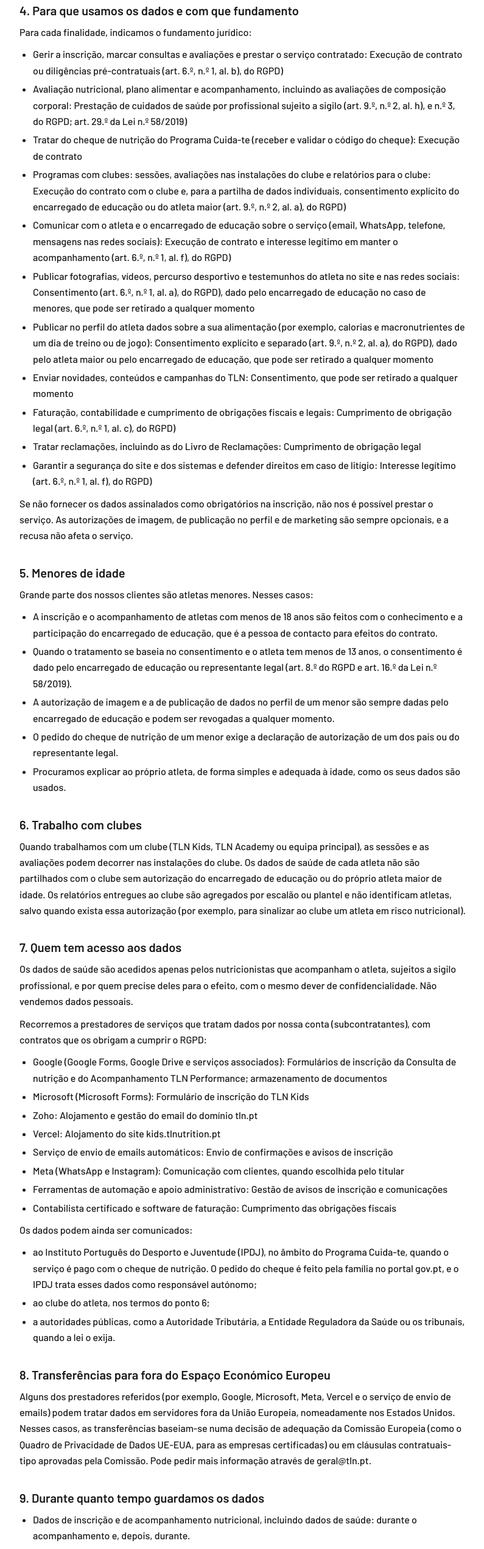
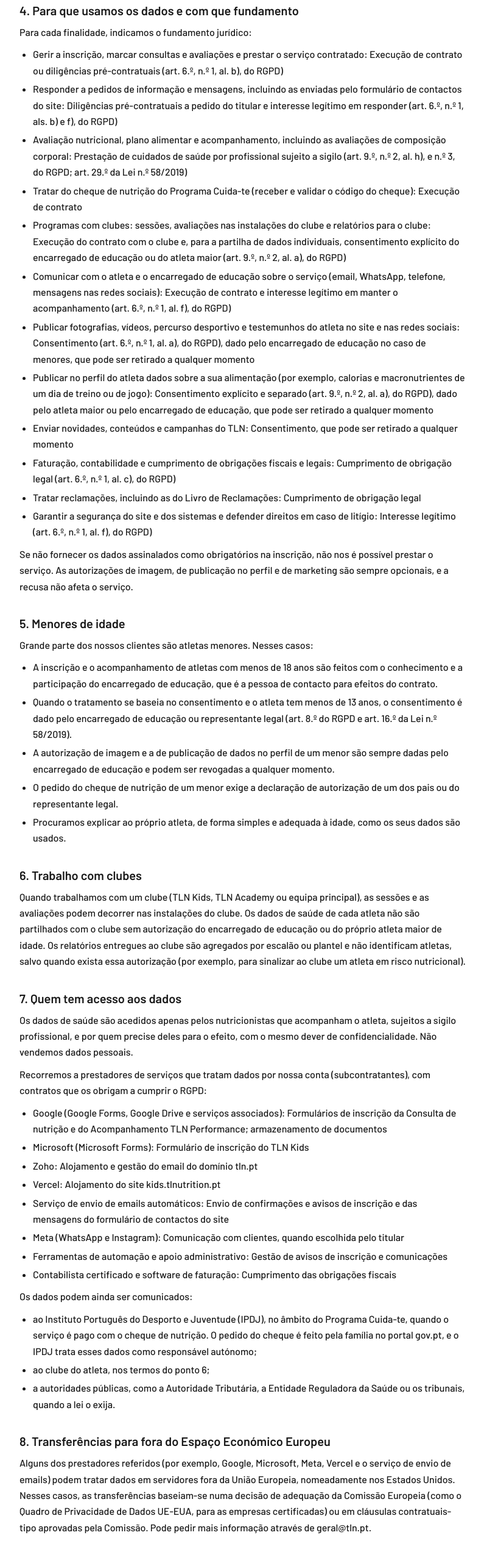
Before and after one commit to marinhoribeiro138/tln-site, a plain HTML site: page politica-de-privacidade.html in a window 1280 px wide. Shown: the part 2140-4680 px from the top of the page at 61% size, without its empty margins (240-1035 px from the left). Drawn offline with Linux system fonts and the light colour scheme.

Commit message:
Política de Privacidade: prazos de conservação completos e formulário de contactos
Co-Authored-By: Claude Opus 5.5 <noreply@anthropic.com>

```diff
--- a/politica-de-privacidade.html
+++ b/politica-de-privacidade.html
@@ -3604,6 +3604,7 @@ try { if (sessionStorage.getItem('tln-abertura')) document.documentElement.class
     <p>Para cada finalidade, indicamos o fundamento jurídico:</p>
     <ul>
       <li>Gerir a inscrição, marcar consultas e avaliações e prestar o serviço contratado: Execução de contrato ou diligências pré-contratuais (art. 6.º, n.º 1, al. b), do RGPD)</li>
+      <li>Responder a pedidos de informação e mensagens, incluindo as enviadas pelo formulário de contactos do site: Diligências pré-contratuais a pedido do titular e interesse legítimo em responder (art. 6.º, n.º 1, als. b) e f), do RGPD)</li>
       <li>Avaliação nutricional, plano alimentar e acompanhamento, incluindo as avaliações de composição corporal: Prestação de cuidados de saúde por profissional sujeito a sigilo (art. 9.º, n.º 2, al. h), e n.º 3, do RGPD; art. 29.º da Lei n.º 58/2019)</li>
       <li>Tratar do cheque de nutrição do Programa Cuida-te (receber e validar o código do cheque): Execução de contrato</li>
       <li>Programas com clubes: sessões, avaliações nas instalações do clube e relatórios para o clube: Execução do contrato com o clube e, para a partilha de dados individuais, consentimento explícito do encarregado de educação ou do atleta maior (art. 9.º, n.º 2, al. a), do RGPD)</li>
@@ -3638,7 +3639,7 @@ try { if (sessionStorage.getItem('tln-abertura')) document.documentElement.class
       <li>Microsoft (Microsoft Forms): Formulário de inscrição do TLN Kids</li>
       <li>Zoho: Alojamento e gestão do email do domínio tln.pt</li>
       <li>Vercel: Alojamento do site kids.tlnutrition.pt</li>
-      <li>Serviço de envio de emails automáticos: Envio de confirmações e avisos de inscrição</li>
+      <li>Serviço de envio de emails automáticos: Envio de confirmações e avisos de inscrição e das mensagens do formulário de contactos do site</li>
       <li>Meta (WhatsApp e Instagram): Comunicação com clientes, quando escolhida pelo titular</li>
       <li>Ferramentas de automação e apoio administrativo: Gestão de avisos de inscrição e comunicações</li>
       <li>Contabilista certificado e software de faturação: Cumprimento das obrigações fiscais</li>
@@ -3655,9 +3656,9 @@ try { if (sessionStorage.getItem('tln-abertura')) document.documentElement.class
 
     <h2>9. Durante quanto tempo guardamos os dados</h2>
     <ul>
-      <li>Dados de inscrição e de acompanhamento nutricional, incluindo dados de saúde: durante o acompanhamento e, depois, durante.</li>
+      <li>Dados de inscrição e de acompanhamento nutricional, incluindo dados de saúde: durante o acompanhamento e, depois, pelo prazo exigido pelas regras aplicáveis aos registos clínicos e à responsabilidade profissional.</li>
       <li>Faturas e documentos contabilísticos: 10 anos, conforme a lei fiscal.</li>
-      <li>Inscrições que não chegam a dar origem a serviço: até após o contacto.</li>
+      <li>Inscrições que não chegam a dar origem a serviço: até 6 meses após o contacto.</li>
       <li>Fotografias, vídeos, testemunhos e dados publicados no perfil: enquanto a autorização se mantiver. Retirada a autorização, retiramos o perfil do site e deixamos de os usar em novas publicações.</li>
       <li>Dados para marketing: até retirar o consentimento.</li>
     </ul>
```
